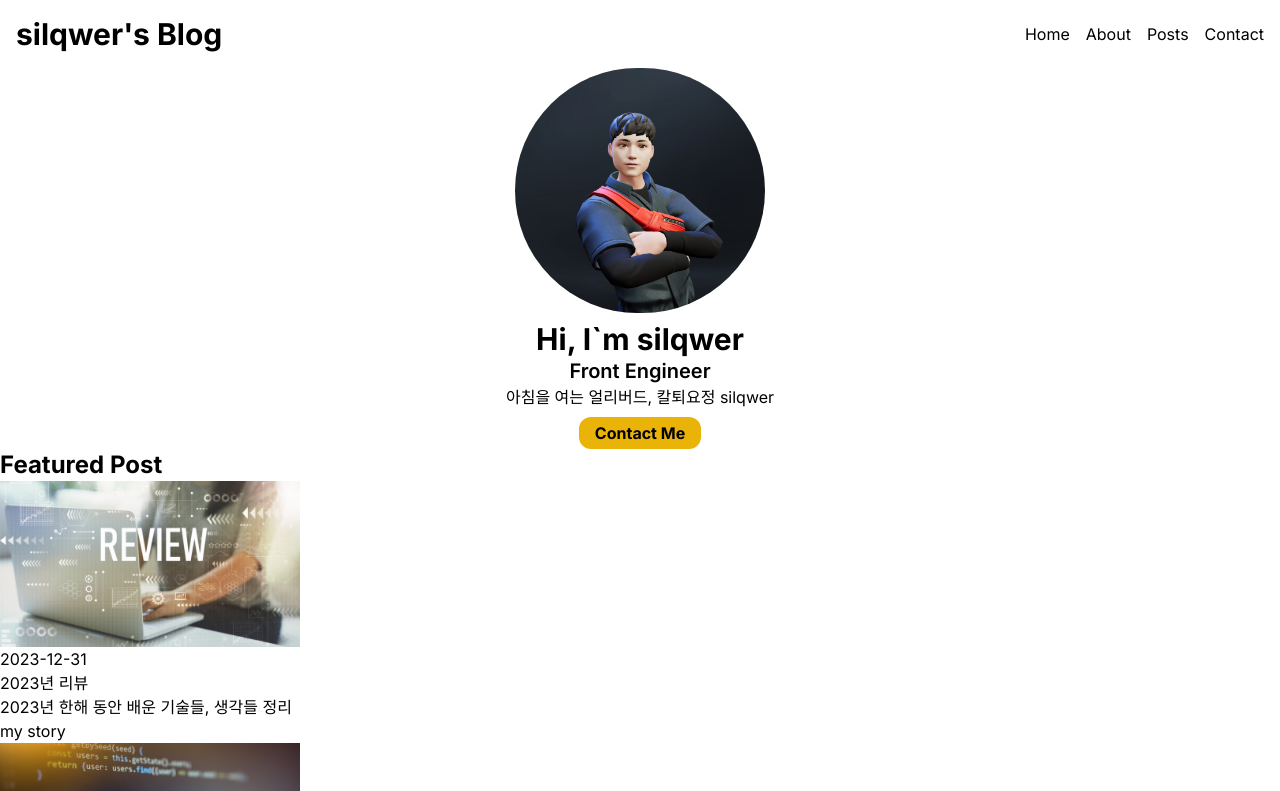
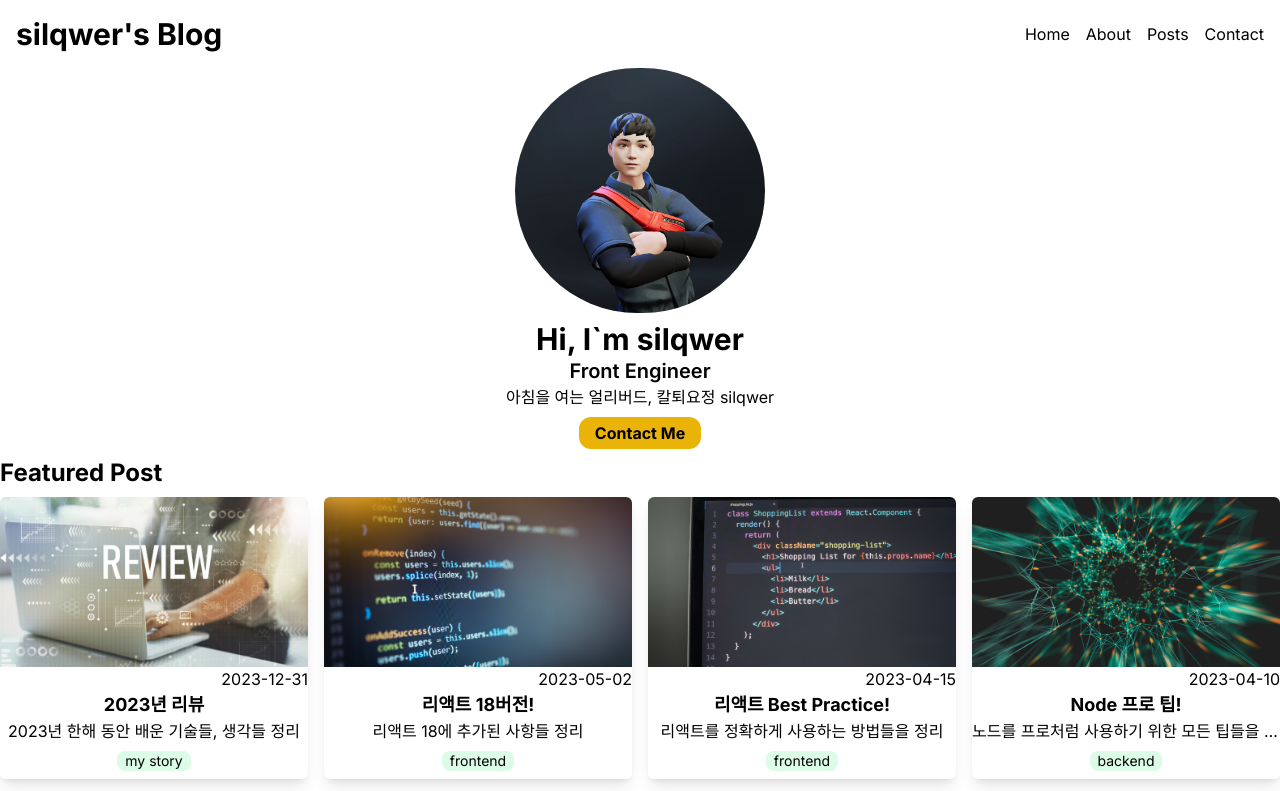
Before and after one commit to silqwer/next-blog, a Next.js app: page / in a window 1280 px wide. Shown: the top 791 px of the page. Built offline with nearby package versions, Linux system fonts and the light colour scheme.

Commit message:
style: post card (#11)

```diff
--- a/src/components/posts/FeaturedPosts.tsx
+++ b/src/components/posts/FeaturedPosts.tsx
@@ -7,7 +7,7 @@ export default async function FeaturedPosts() {
 
   return (
     <section>
-      <h2 className="text-2xl font-bold">Featured Post</h2>
+      <h2 className="my-2 text-2xl font-bold">Featured Post</h2>
       <PostsGrid posts={posts} />
     </section>
   );
--- a/src/components/posts/PostCard.tsx
+++ b/src/components/posts/PostCard.tsx
@@ -10,18 +10,23 @@ export default function PostCard({ post }: Props) {
   const { title, description, date, category, path } = post;
   return (
     <Link href={`/posts/${path}`}>
+      <article className="overflow-hidden rounded-md shadow-lg">
         <Image
+          className="w-full"
           src={`/images/posts/${path}.png`}
           alt={title}
           width={300}
           height={200}
         />
-      <div>
-        <time>{date.toString()}</time>
-        <h3>{title}</h3>
-        <p>{description}</p>
-        <span>{category}</span>
+        <div className="flex flex-col items-center">
+          <time className="self-end">{date.toString()}</time>
+          <h3 className="text-lg font-bold">{title}</h3>
+          <p className="w-full text-center truncate">{description}</p>
+          <span className="px-2 my-2 text-sm bg-green-100 rounded-lg">
+            {category}
+          </span>
         </div>
+      </article>
     </Link>
   );
 }
--- a/src/components/posts/PostsGrid.tsx
+++ b/src/components/posts/PostsGrid.tsx
@@ -8,7 +8,7 @@ type Props = {
 
 export default function PostsGrid({ posts }: Props) {
   return (
-    <ul>
+    <ul className="grid grid-cols-1 gap-4 sm:gri-cols-2 md:grid-cols-3 lg:grid-cols-4">
       {posts.map((post) => (
         <li key={post.path}>
           <PostCard post={post} />
```
Lines whose indentation alone changed are shown as unchanged.
